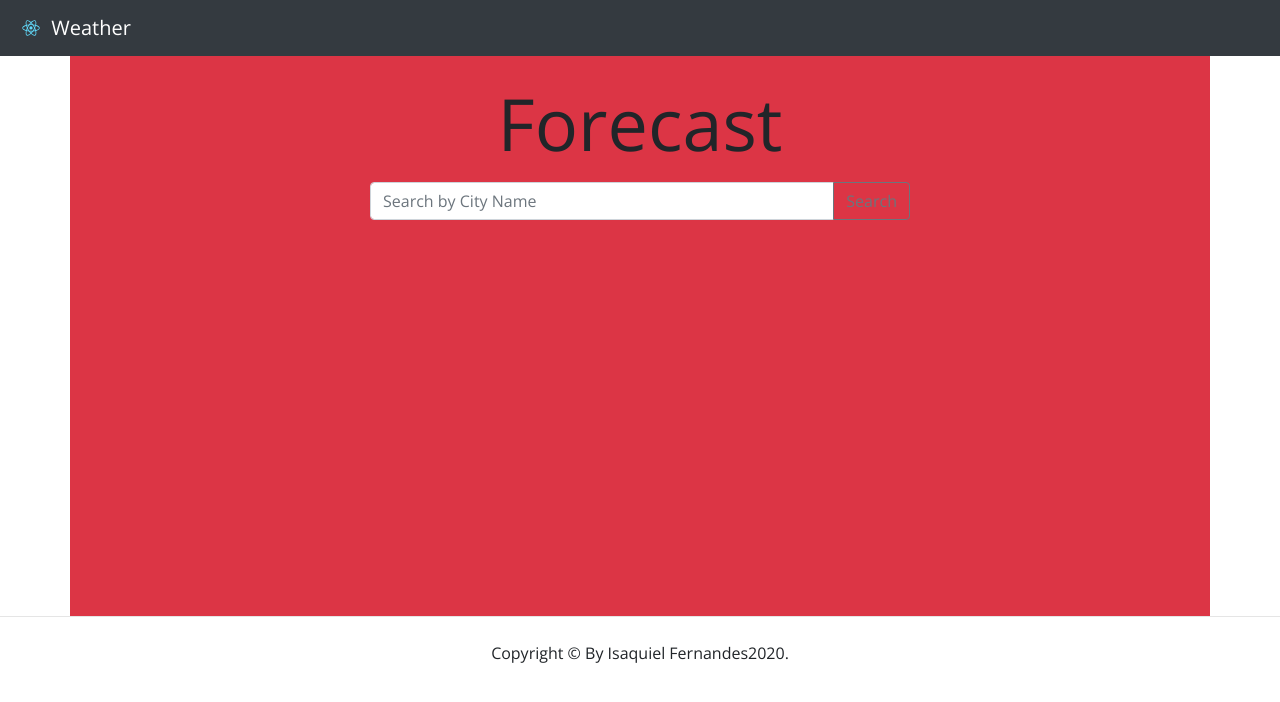
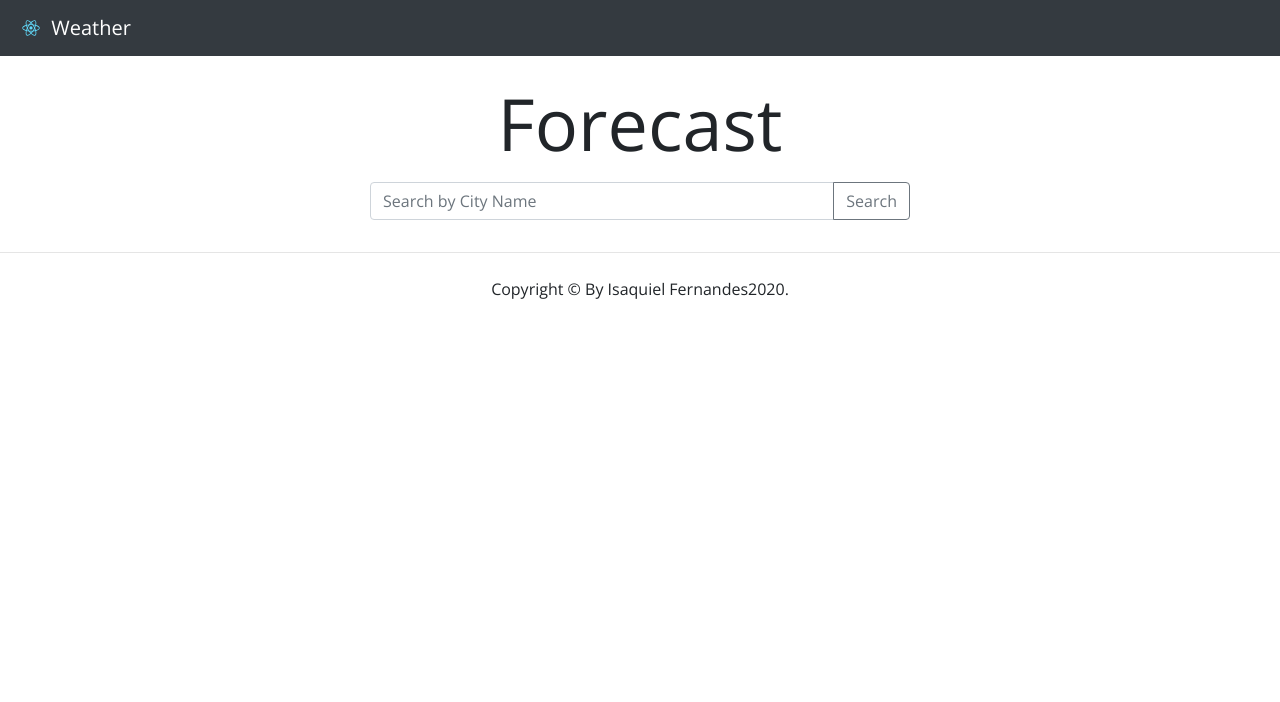
Before and after one commit to isaquielfernandes/react-app-weather, a React (Create React App) app: page / in a window 1280 px wide. Shown: the top 702 px of the page. Built offline with nearby package versions, Linux system fonts and the light colour scheme; a web font is replaced by a local one.

Commit message:
Update App.js

```diff
--- a/src/App.js
+++ b/src/App.js
@@ -9,15 +9,15 @@ import Footer from "./components/footer/Footer";
 
 const App = () => {
   return (
-    <>
+    <div style={{ minHeight: "70vh" }}>
       <NavBar />
-      <Container style={{ minHeight: "70vh" }} className="bg-danger">
+      <Container >
         <Search />
         <Weather />
         <ForecastContainer />
       </Container>
       <Footer />
-    </>
+    </div>
   );
 };
 
```
